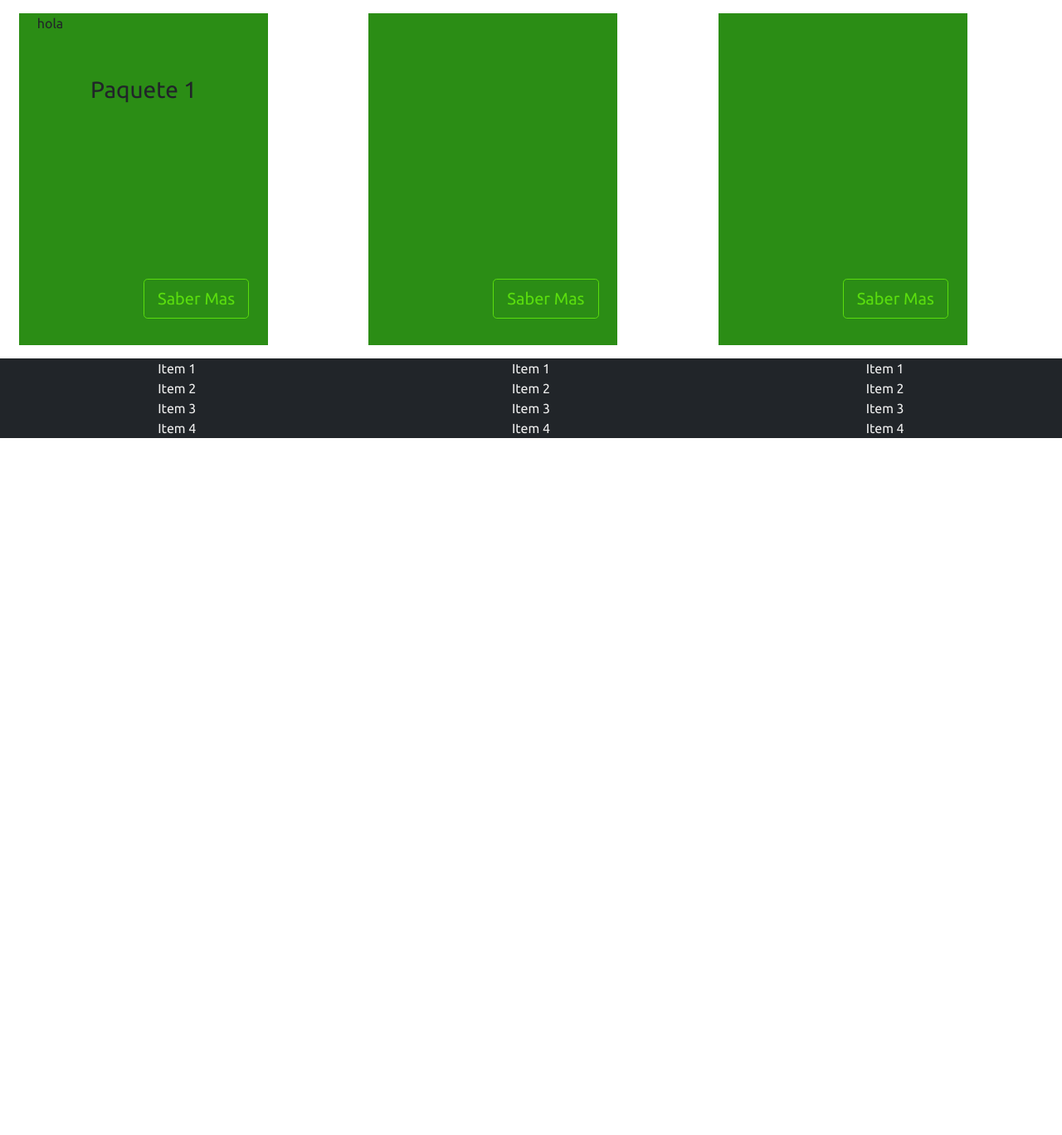
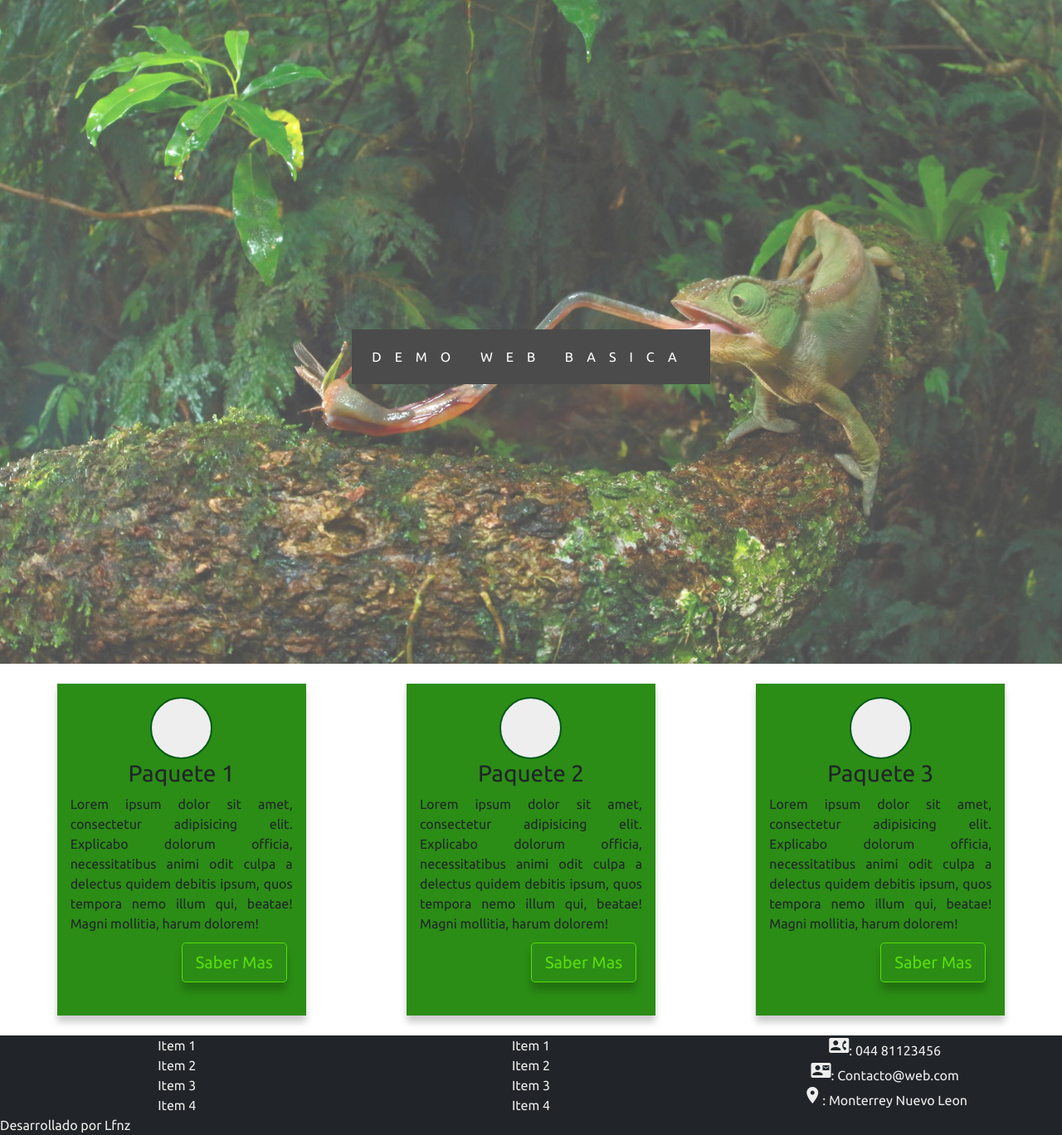
Before and after one commit to Lfnz-zz/wbasica, a PHP site: page / in a window 1280 px wide. Shown: the part 56-1424 px from the top of the page at 83% size. Before the commit the page ends 584 px from the top, so only its background shows below. Run offline with PHP 8.4, Linux system fonts and the light colour scheme; some libraries are stand-ins or nearby versions.

Commit message:
V0.1.1
agregando parallax effect

```diff
--- a/css/CrCss.css
+++ b/css/CrCss.css
@@ -27,10 +27,41 @@ ul{
 }
 
 /*CLASS*/
+.PHero, .Sectio2{
+    background-attachment: fixed;
+    background-size: cover;
+    background-repeat: no-repeat;
+    background-position: center;
+    position: relative;
+    opacity: 0.7;
+}
+
+.PHero{
+    background-image: url('../img/hero-img.jpg');
+    min-height: 100vh;
+}
+
+.PText{
+    position:absolute;
+    top:50%;
+    width: 100%;
+    text-align: center;
+    color: white;
+    font-size: 2em;
+    letter-spacing: .5em;
+    text-transform: uppercase;
+}
+
+.PText .PBorder{
+    background-color: black;
+    color:white;
+    padding: 1.5em;
+}
 .ServBtn{
     background-color: transparent;
     background-image: none;
     border-color: #5ADD0E;
+    box-shadow: 0 .5em .5em 0 rgba(0, 0, 0, 0.2);
     color: #5ADD0E;
     position:absolute;
     top:320px;
@@ -48,15 +79,22 @@ ul{
 }
 
 .ServIcon{
-    background-color: transparent;
-    border: 2px #005918 red;
+    background-color: #eee;
+    border: 2px solid #005918;
     height: 75px;
+    margin: 0 auto;
     width: 75px;
 }
 
 .ServMod{
     background-color: #2B8D15;
+    box-shadow: 0 .5em .5em 0 rgba(0, 0, 0, 0.2);
     height:400px;
-    margin: 2em #5ADD0E;
+    margin: .5em auto;
+    padding: 1em;
     width:300px;
 }
+
+.ServMod p{
+    text-align: justify;
+}
--- a/includes/footer.php
+++ b/includes/footer.php
@@ -19,15 +19,14 @@
                 </div>
                 <div class=".col-sm-12 col-md-4 f3">
                     <ul>
-                        <li>Item 1</li>
-                        <li>Item 2</li>
-                        <li>Item 3</li>
-                        <li>Item 4</li>
+                        <li><i class="material-icons">contact_phone</i>: 044 81123456</li>
+                        <li><i class="material-icons">contact_mail</i>: Contacto@web.com</li>
+                        <li><i class="material-icons">place</i>: Monterrey Nuevo Leon</li>
                     </ul>
                 </div>
             </div>
             <div class="row">
-                <div class=".col-sm-12"></div>
+                <div class=".col-sm-12">Desarrollado por Lfnz</div>
             </div>
         </div>
  </footer>
--- a/includes/header.php
+++ b/includes/header.php
@@ -10,7 +10,8 @@
 
    <link href="https://fonts.googleapis.com/css?family=Ubuntu:400,700" rel="stylesheet">
    <link rel="stylesheet" href="css/CrCss.css">
-
+     <link href="https://fonts.googleapis.com/icon?family=Material+Icons"
+      rel="stylesheet">
     <title>Web Basica</title>
   </head>
   <body>
--- a/js/CrJs.js
+++ b/js/CrJs.js
@@ -0,0 +1,4 @@
+.parallax-window {
+    min-height: 400px;
+    background: transparent;
+}
--- a/pages/home.php
+++ b/pages/home.php
@@ -1,22 +1,39 @@
+<section id="HeroImg">
+    <div class="PHero">
+        <div class="PText">
+            <span class="PBorder">
+                Demo Web Basica
+            </span>
+        </div>
+    </div>
+</section>
 <section id="Servicios">
     <div class="container-fluid">
         <div class="row">
             <div class=".col-sm-12 col-md-4">
                 <div class="ServMod">
                   <div class="ServIcon rounded-circle">
-                      <p>hola</p>
                   </div>
                    <h3>Paquete 1</h3>
+                   <p>Lorem ipsum dolor sit amet, consectetur adipisicing elit. Explicabo dolorum officia, necessitatibus animi odit culpa a delectus quidem debitis ipsum, quos tempora nemo illum qui, beatae! Magni mollitia, harum dolorem!</p>
                     <button type="button" class="ServBtn btn  btn-lg">Saber Mas</button>
                 </div>
             </div>
             <div class=".col-sm-12 col-md-4">
                 <div class="ServMod">
+                    <div class="ServIcon rounded-circle">
+                  </div>
+                   <h3>Paquete 2</h3>
+                   <p>Lorem ipsum dolor sit amet, consectetur adipisicing elit. Explicabo dolorum officia, necessitatibus animi odit culpa a delectus quidem debitis ipsum, quos tempora nemo illum qui, beatae! Magni mollitia, harum dolorem!</p>
                     <button type="button" class="ServBtn btn  btn-lg">Saber Mas</button>
                 </div>
             </div>
             <div class=".col-sm-12 col-md-4">
                 <div class="ServMod">
+                    <div class="ServIcon rounded-circle">
+                  </div>
+                   <h3>Paquete 3</h3>
+                   <p>Lorem ipsum dolor sit amet, consectetur adipisicing elit. Explicabo dolorum officia, necessitatibus animi odit culpa a delectus quidem debitis ipsum, quos tempora nemo illum qui, beatae! Magni mollitia, harum dolorem!</p>
                     <button type="button" class="ServBtn btn  btn-lg">Saber Mas</button>
                 </div>
             </div>
```
Also changed, not shown: img/hero-img.jpg (added). Lines whose indentation alone changed are shown as unchanged.
